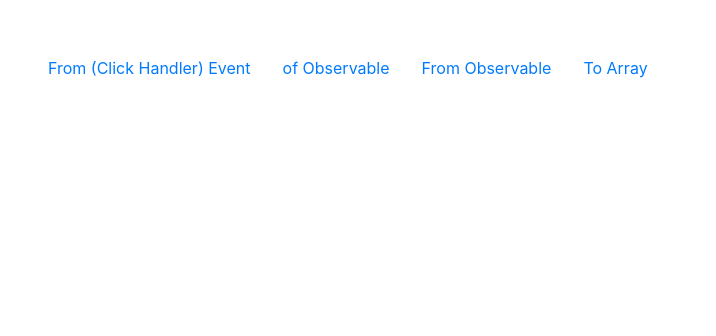
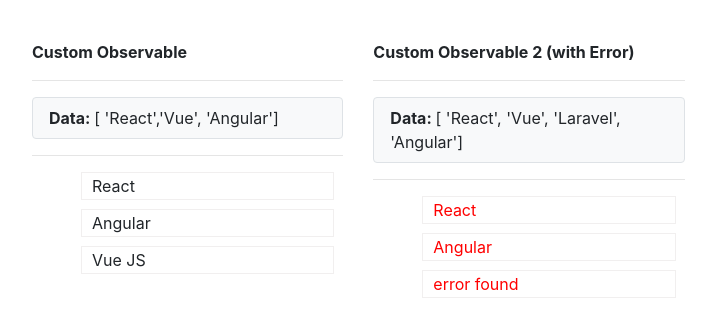
Before and after one commit to ReubenRahul/react-rxjs, a React (Create React App) app: page /custom-observable in a window 1280 px wide. Shown: the top 336 px of the page, without its empty margins (111-827 px from the left). Built offline with nearby package versions, Linux system fonts and the light colour scheme.

Commit message:
feature(custom-observable): This is custom Observable

```diff
--- a/src/App.css
+++ b/src/App.css
@@ -20,3 +20,18 @@
   margin:auto;
   margin-top:40px;
 }
+ul.ulContainer li {
+  list-style: none;
+  border: 1px solid #f1efef;
+  padding: 1px;
+  margin: 9px;
+  padding-left: 10px;
+}
+
+ul.success li{
+  color:green !important;
+}
+
+ul.error li{
+  color:red
+}
--- a/src/App.js
+++ b/src/App.js
@@ -6,6 +6,7 @@
 import './App.css';
 import  formComponent from './formComponent/form.component';
 import ToArrayComponent from './toArrayComponent/toArray.component';
+import CustomObservableComponent from './customObservable/custom-observable.component';
 
 class App extends React.Component
  {
@@ -16,7 +17,8 @@
                 <li> <a><Link to= "/first">From (Click Handler) Event</Link> </a> </li>
                 <li> <a><Link to="/of">of Observable</Link> </a> </li>
                 <li> <a> <Link to="/form">From Observable </Link> </a> </li>
-                <li> <a> <Link to="/to-array">To Array </Link> </a> </li>
+                <li> <a> <Link to="/custom-observable">Custom Observable </Link> </a> </li>
+
               </ul>
 
           </div>
@@ -35,6 +37,7 @@
               <Route path="/of" component={ofComponent} />
               <Route path = "/form" component =  {formComponent}/>
               <Route path = "/to-array" component =  {ToArrayComponent}/>
+              <Route path="/custom-observable" component= {CustomObservableComponent} />
               <Route render = {this.renderHome} />
            </Switch>
            </div>
--- /dev/null
+++ b/src/customObservable/custom-observable.component.js
@@ -0,0 +1,131 @@
+import React from 'react';
+import { Observable } from 'rxjs';
+import { print } from '../Common/Utils/Print';
+
+/**
+ *
+ * Custom Observable:-> create custom observable in the rxjs
+ * create is a method which create custom observable
+ * it emit observer which emit with 3 different property
+ * next :
+ * error :
+ * complete:
+ *
+ * subscribe have 3 types
+ * next
+ *
+ * error
+ *
+ * complete
+ */
+class CustomObservableComponent extends React.Component{
+    state = {
+        classType: '',
+        classTypeObs2: '',
+    }
+    componentDidMount()
+    {
+    const customObs$ =     Observable.create( observer => {
+            setTimeout( () => {
+                observer.next('React');
+            }, 2000);
+
+            setTimeout( () => {
+                observer.next('Angular');
+            }, 3000);
+
+            setTimeout( () => {
+                observer.next('Vue JS');
+            }, 4000);
+
+
+            setTimeout( () => {
+                observer.complete();
+            }, 6000);
+    });
+
+    customObs$.subscribe({
+            next : (nxt) =>  print("elContainer",nxt) ,
+            error : (err) => console.log(err),
+            complete: () => {
+                this.setState( {
+                    classType:'success',
+                })
+            }
+    })
+
+    const customObs2$ =     Observable.create( observer => {
+        setTimeout( () => {
+            observer.next('React');
+        }, 2000);
+
+        setTimeout( () => {
+            observer.next('Angular');
+        }, 3000);
+
+        setTimeout( () => {
+            observer.error('error found');
+        }, 3500);
+
+        setTimeout( () => {
+            observer.next('Vue JS');
+        }, 4000);
+
+
+        setTimeout( () => {
+            observer.complete();
+        }, 6000);
+});
+
+customObs2$.subscribe({
+        next : (nxt) =>  print("elContainer2",nxt) ,
+        error : (err) => {
+            print("elContainer2",err)
+            this.setState( {
+                classTypeObs2:'error',
+            })
+        } ,
+        complete: () => {
+            this.setState( {
+                classTypeObs2:'success',
+            })
+        }
+    });
+
+}
+
+
+    render() {
+        return (
+            <div className="row">
+                <div className="col-sm-4">
+                    <strong> Custom Observable </strong>
+                    <hr />
+                    <div className="">
+                        <p className="border rounded bg-light py-2 px-3">
+                            <strong> Data: </strong> [ 'React','Vue', 'Angular'] </p>
+                            <hr />
+                        <ul id="elContainer" className={`ulContainer ${this.state.classType}`}>
+                        </ul>
+                    </div>
+                </div>
+
+
+                <div className="col-sm-4">
+                    <strong> Custom Observable 2 (with Error) </strong>
+                    <hr />
+                    <div className="">
+                        <p className="border rounded bg-light py-2 px-3">
+                            <strong> Data: </strong> [ 'React', 'Vue', 'Laravel', 'Angular'] </p>
+                            <hr />
+                        <ul id="elContainer2" className={`ulContainer ${this.state.classTypeObs2}`}>
+                        </ul>
+                    </div>
+                </div>
+
+            </div>
+        )
+    }
+}
+
+export default CustomObservableComponent;
```
